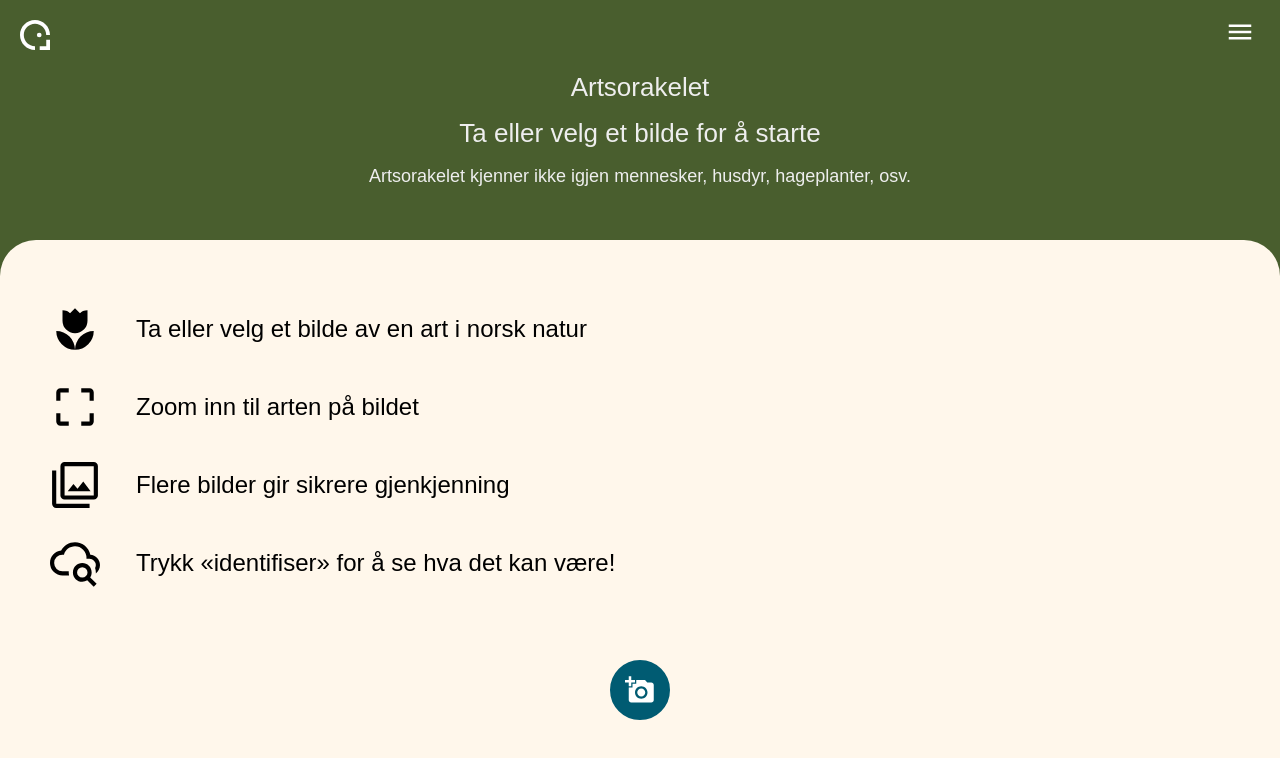
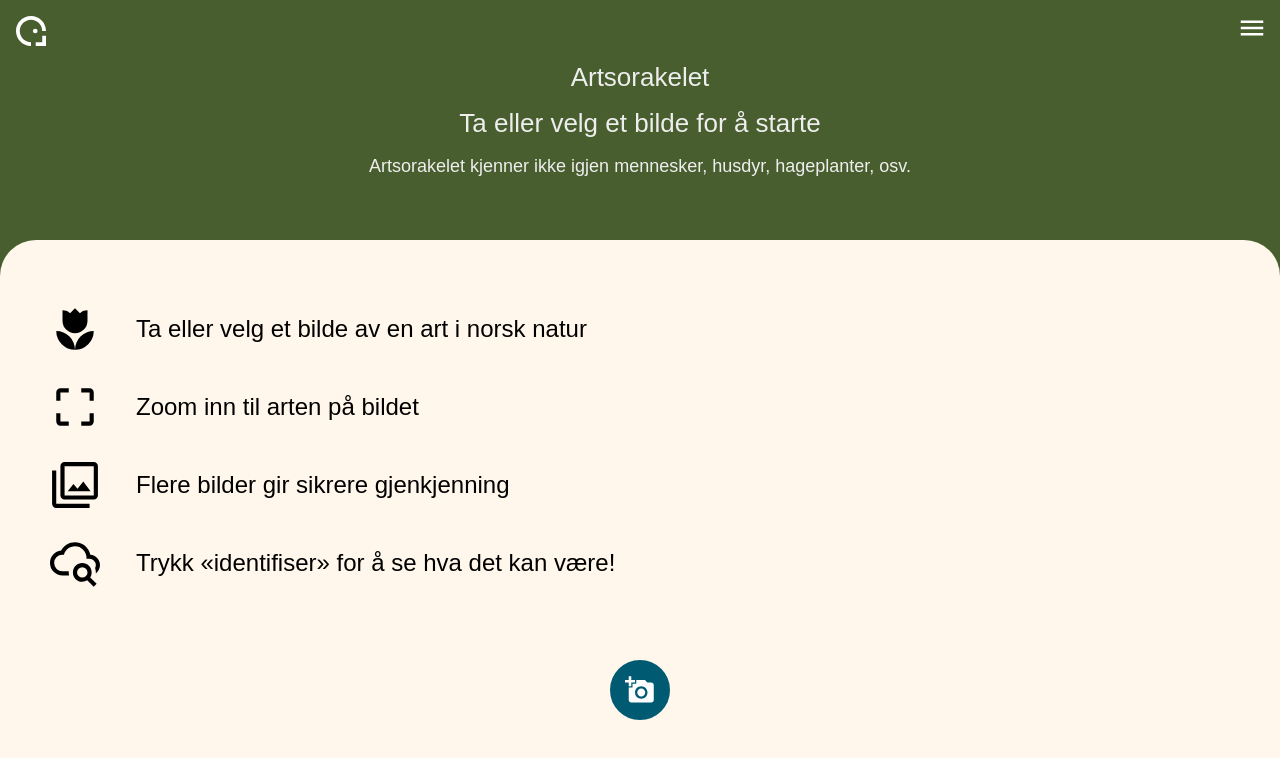
Before and after one commit to Artsdatabanken/orakel_web, a React (Create React App) app: page / in a window 1280 px wide. Shown: the top 758 px of the page. Built offline with nearby package versions, Linux system fonts and the light colour scheme.

Commit message:
fix links and focus

```diff
--- a/src/App.css
+++ b/src/App.css
@@ -39,17 +39,21 @@
   --sand-10: #FFFCF7; /* Ny bg-farge*/
   --fresh-water-blue:#005B72;
   --fresh-water-blue-light: #0283a1; /* Ferskvannblå*/
+  --fresh-water-blue-medium: #017590;
   --fresh-water-blue-80:#337B8D;
-
   --fresh-water-blue-20:#CCDEE3;
   --fresh-water-blue-10:#E6EFF1;
   --info:var(--fresh-water-blue);
+
   --base-size:8px;
+  --half-size:4px;
+  --double-size:16px;
   --gap:var(--base-size);
   --focus-border-width: 2px;
   --button-font-size: 16px;
   --icon-size: 18px;
-  --border-radius: 30px;
+  --button-border-radius: 30px;
+  --border-radius:4px;
   --padding-horisontal: 22px;
   --padding-vertical: 14px;
   --border-width: 2px;
@@ -159,7 +163,7 @@
 button,
 .btn {
   padding: var(--padding-vertical) var(--padding-horisontal);
-  border-radius: var(--border-radius);
+  border-radius: var(--button-border-radius);
   border-width: var(--border-width);
   border-style: solid;
   box-sizing: border-box;
@@ -171,15 +175,16 @@
 
 
 /* Focus */
-:focus{
-  outline: 2px solid pink;
-  border:2px solid yellow;
+*:focus{
+  outline: var(--focus-outline);
+  border-radius: var(--border-radius);
 }
 
 button:focus,
 .btn:focus{
     outline: var(--focus-outline);
     border-color: var(--box-clr);
+    border-radius: var(--button-border-radius);
 }
 
 /* Hover */
@@ -214,14 +219,16 @@
     border-color: var(--secondary-color-hover);
 }
 
-
-
 /* Specific Buttons */
 
 .menu-button{
   background:transparent;
   color:white;
   border: none;
+}
+
+.menu-button.inverted{
+  color:var(--body-color);
 }
 
 /* Do we need ghost button? I think not? */
@@ -264,6 +271,20 @@
   color: var(--text-clr-on-primary);
 }
 
+.menu-icon {
+  cursor: pointer;
+  color: #fff;
+  position: absolute;
+  top: 0;
+  right: 0;
+  margin-right: 0;
+  margin-top: 0;
+  z-index: 1;
+}
+
+.menu-icon.hidden {
+  display: none;
+}
 
 .galleryButton {
   display: flex;
@@ -331,7 +352,7 @@
 }
 
 .image-section {
-  padding-top: 1rem;
+  padding:var(--base-size);
   height: 12rem;
   flex-shrink: 0;
   position: relative;
@@ -347,7 +368,7 @@
   position: absolute;
   top: 0;
   left: 0;
-  margin-left: 1rem;
+  margin: var(--base-size);
   width: 1.5em;
 }
 
@@ -667,12 +688,15 @@
 
 #modal .content {
   position: relative;
-  margin-top: 10vh;
-  height: 80vh;
-  height: calc(var(--vh, 1vh) * 80);
-  border-radius: 2rem;
+  margin-top: 20px;
+  height: calc(100% - 40px);
+  margin-left:var(--base-size);
+  margin-right: var(--base-size);
+  width:calc(100% - var(--double-size));
+  border-radius: var(--border-radius);
   font-size: 1.2rem;
   font-weight: 400;
+  padding:var(--double-size)
 }
 
 #modal p {
@@ -743,20 +767,7 @@
   background-color: var(--overlay-color);
 }
 
-.menu-icon {
-  cursor: pointer;
-  color: #fff;
-  position: absolute;
-  top: 0;
-  right: 0;
-  margin-right: 1rem;
-  margin-top: -0.4rem;
-  z-index: 1;
-}
 
-.menu-icon.hidden {
-  display: none;
-}
 
 #menu a {
   text-decoration: none;
@@ -819,7 +830,6 @@
 }
 
 #modal .resultLabels {
-  border-top: 1px solid hsla(0, 0%, 50%, 50%);
   border-bottom: 1px solid hsla(0, 0%, 50%, 50%);
   padding: 1em 0;
   margin-bottom: 2em;
@@ -841,6 +851,7 @@
   flex-direction: row;
   justify-content: center;
   align-items: center;
+  gap:var(--base-size)
 }
 
 #modal .btn {
@@ -875,7 +886,7 @@
 }
 
 a {
-  color: inherit;
+  color: var(--fresh-water-blue-medium);
   text-decoration: underline;
 }
 
--- a/src/App.js
+++ b/src/App.js
@@ -49,7 +49,6 @@
     }
   };
 
-
   const imageCropped = (img) => {
     if (img) {
       img.lastModifiedDate = new Date();
@@ -60,7 +59,6 @@
     }
     setUncroppedImages([]);
   };
-
 
   const editImage = (index) => {
     setUncroppedImages([fullImages[index]]);
@@ -74,7 +72,6 @@
     setResultStage(false);
   };
 
-
   const resetImages = () => {
     setMenuVisible(false);
     setError(false);
@@ -85,16 +82,13 @@
     setResultStage(false);
   };
 
-
   const toggleMenu = () => {
     setMenuVisible(!menuVisible);
   };
 
-
   const toggleDarkMode = () => {
     setDarkMode(!darkMode);
   };
-
 
   const closeModal = () => {
     setChosenPrediction(false);
@@ -102,14 +96,12 @@
     setExtendedManualVisible(false);
   };
 
-
   const goToInput = () => {
     setResultStage(false);
     setPredictions([]);
     setInputStage(true);
     document.getElementById("uploaderImages").click();
   };
-
 
   const uploadMore = async (sender) => {
     await addImage(document.getElementById(sender).files);
@@ -162,7 +154,6 @@
       });
   };
 
-
   return (
     <React.Fragment>
       {!!uncroppedImages.length &&
@@ -182,6 +173,7 @@
           (darkMode ? " darkmode" : " lightmode")
         }
       >
+        {/* Modal med les mer om artsinfo */}
         <div
           id="modal"
           className={
@@ -190,7 +182,7 @@
               ? "visible"
               : "invisible")
           }
-          onClick={closeModal}
+        onClick={closeModal}
         >
           <div
             className="content"
@@ -198,7 +190,7 @@
               e.stopPropagation();
             }}
           >
-            <CloseIcon onClick={closeModal} />
+            <button onClick={closeModal} class="menu-button menu-icon icon-button inverted" title="Lukk menu" aria-label="Lukk meny"><CloseIcon  /></button>
 
             {!!chosenPrediction && (
               <ExtendedResult
--- a/src/components/ExtendedResult.js
+++ b/src/components/ExtendedResult.js
@@ -61,7 +61,6 @@
           href={result.infoUrl}
           target={"_blank"}
           rel="noopener noreferrer"
-          className="btn primary"
         >
           Om arten
         </a>
--- a/src/components/ReportButton.js
+++ b/src/components/ReportButton.js
@@ -89,10 +89,10 @@
 
   return (
     <React.Fragment>
-      <div className="btn primary" onClick={openDialog.bind(this)}>
+      <button className="btn secondary" onClick={openDialog.bind(this)}>
         Rapporter funn
         {uploadingImages && <span className="littleSpinner"></span>}
-      </div>
+      </button>
 
       <Dialog
         onClose={handleDialogClose}
```
